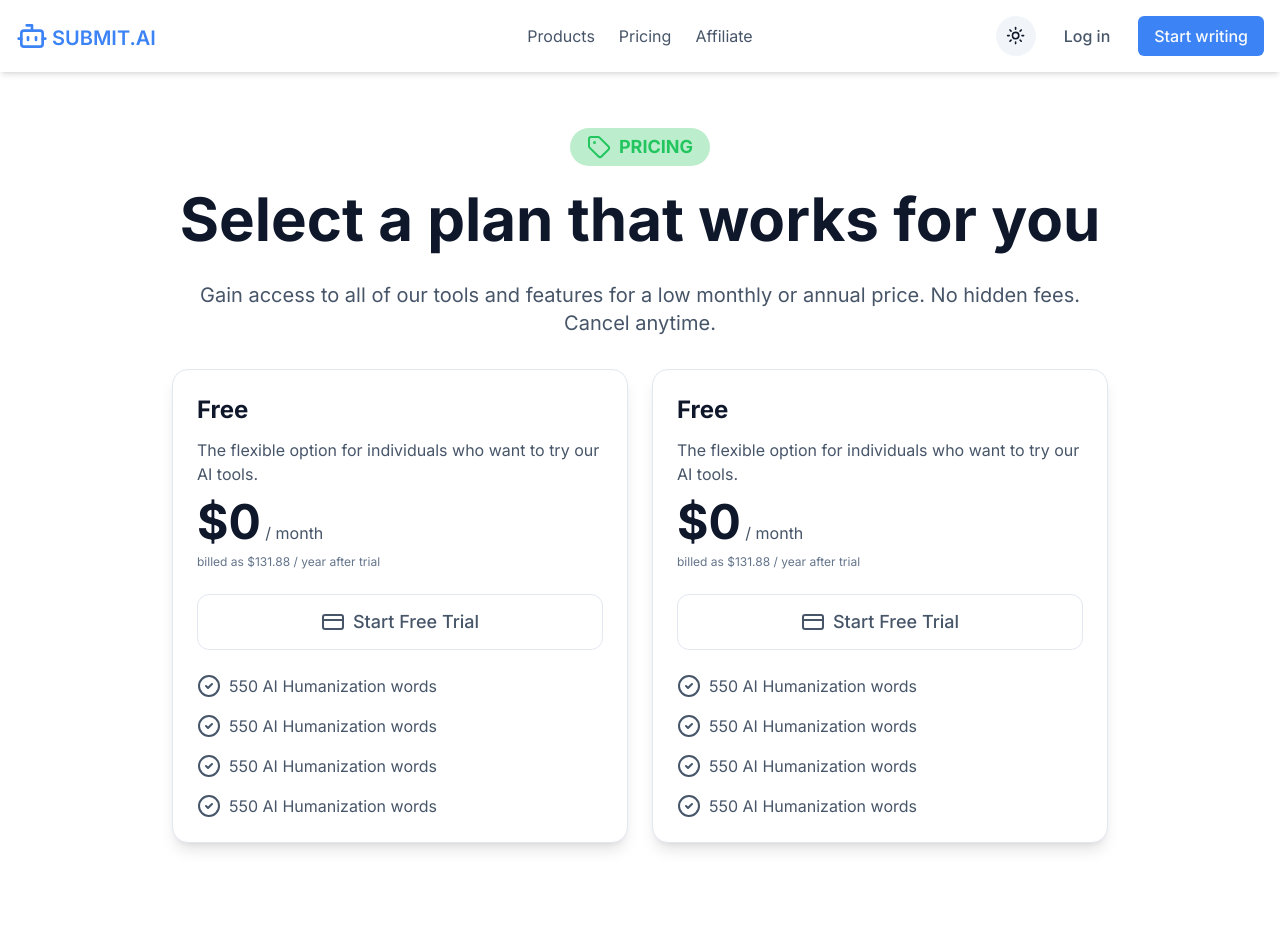
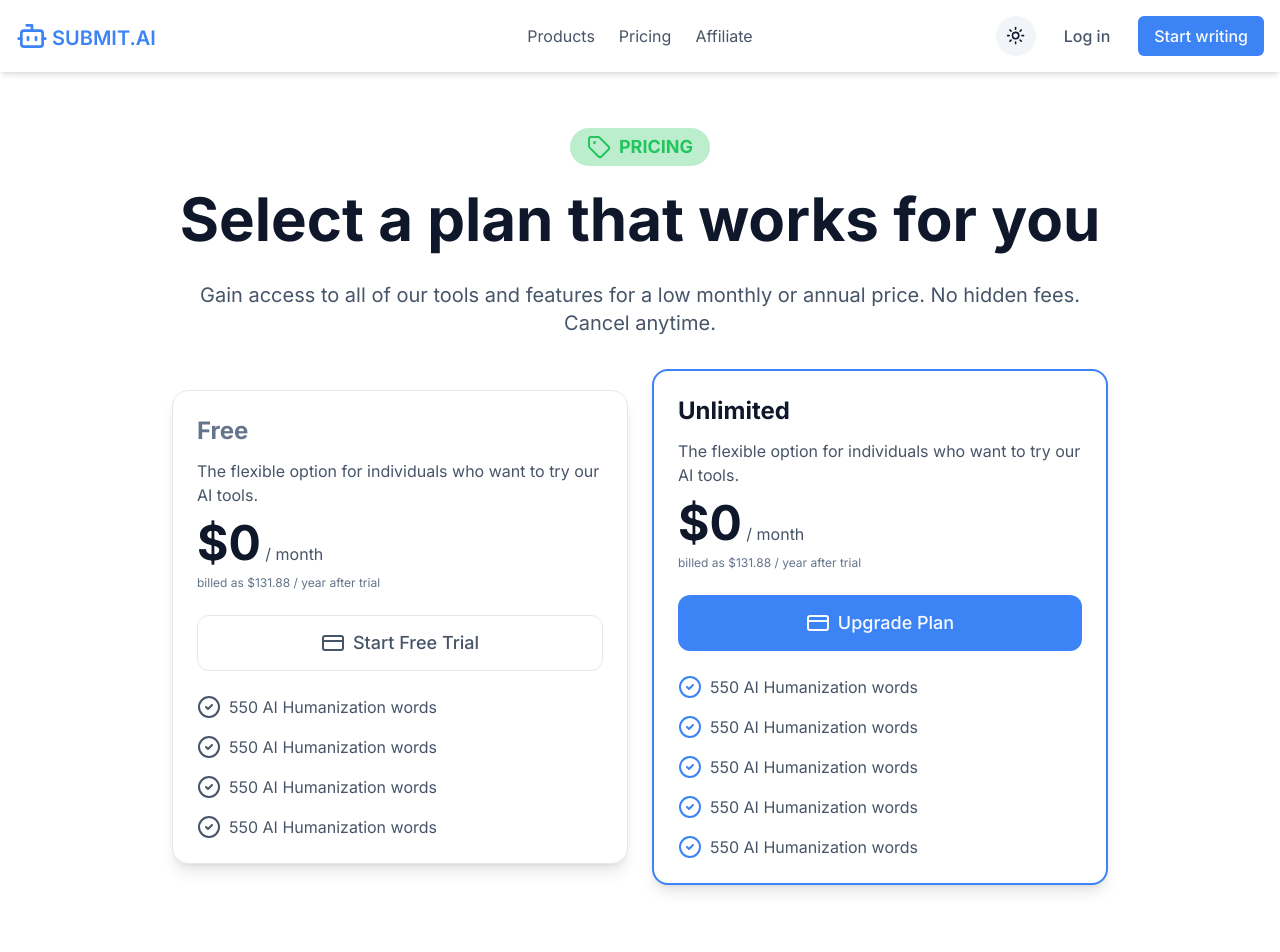
Before and after one commit to unav4ila8le/submit-ai, a Next.js app: page /pricing in a window 1280 px wide. Shown: the top 952 px of the page. Built offline with nearby package versions, Linux system fonts and the light colour scheme.

Commit message:
pricing colors

```diff
--- a/src/components/pricing-table.tsx
+++ b/src/components/pricing-table.tsx
@@ -5,9 +5,9 @@ import { Button } from "./ui/button";
 
 const PricingTable = () => {
   return (
-    <div className="grid grid-cols-2 gap-6">
+    <div className="grid grid-cols-1 items-center gap-6 sm:grid-cols-2">
       <div className="rounded-2xl border bg-card p-6 shadow-lg">
-        <h3 className="text-2xl">Free</h3>
+        <h3 className="text-2xl !text-slate-500">Free</h3>
         <p className="mt-3">
           The flexible option for individuals who want to try our AI tools.
         </p>
@@ -42,8 +42,8 @@ const PricingTable = () => {
           </li>
         </ul>
       </div>
-      <div className="rounded-2xl border bg-card p-6 shadow-lg">
-        <h3 className="text-2xl">Free</h3>
+      <div className="rounded-2xl border-2 border-primary bg-card p-6 shadow-lg">
+        <h3 className="text-2xl">Unlimited</h3>
         <p className="mt-3">
           The flexible option for individuals who want to try our AI tools.
         </p>
@@ -56,24 +56,28 @@ const PricingTable = () => {
         <p className="mt-2 text-xs text-slate-500">
           billed as $131.88 / year after trial
         </p>
-        <Button size="xl" variant="outline" className="mt-6 w-full">
-          <CreditCard className="mr-2" /> Start Free Trial
+        <Button size="xl" className="mt-6 w-full">
+          <CreditCard className="mr-2" /> Upgrade Plan
         </Button>
         <ul className="mt-6 flex flex-col gap-4">
           <li className="flex flex-row gap-2">
-            <CheckCircle2 className="h-6 w-6" />
+            <CheckCircle2 className="h-6 w-6 text-primary" />
             <p>550 AI Humanization words</p>
           </li>
           <li className="flex flex-row gap-2">
-            <CheckCircle2 className="h-6 w-6" />
+            <CheckCircle2 className="h-6 w-6 text-primary" />
             <p>550 AI Humanization words</p>
           </li>
           <li className="flex flex-row gap-2">
-            <CheckCircle2 className="h-6 w-6" />
+            <CheckCircle2 className="h-6 w-6 text-primary" />
             <p>550 AI Humanization words</p>
           </li>
           <li className="flex flex-row gap-2">
-            <CheckCircle2 className="h-6 w-6" />
+            <CheckCircle2 className="h-6 w-6 text-primary" />
+            <p>550 AI Humanization words</p>
+          </li>
+          <li className="flex flex-row gap-2">
+            <CheckCircle2 className="h-6 w-6 text-primary" />
             <p>550 AI Humanization words</p>
           </li>
         </ul>
```
